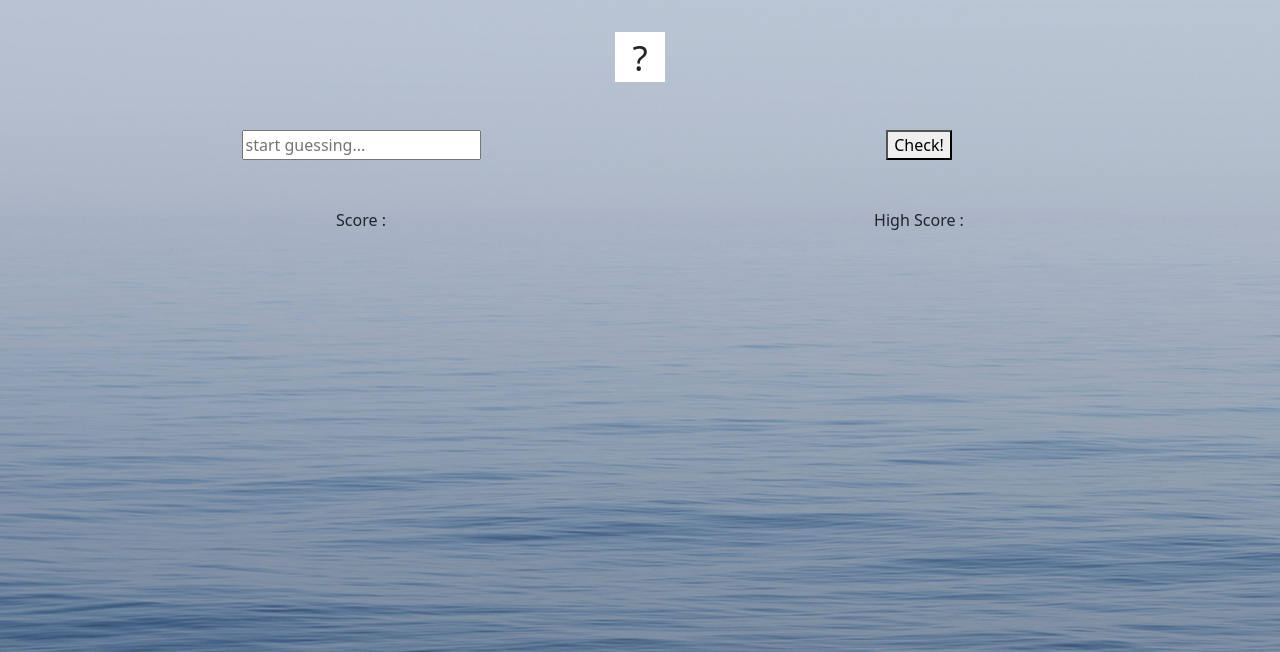
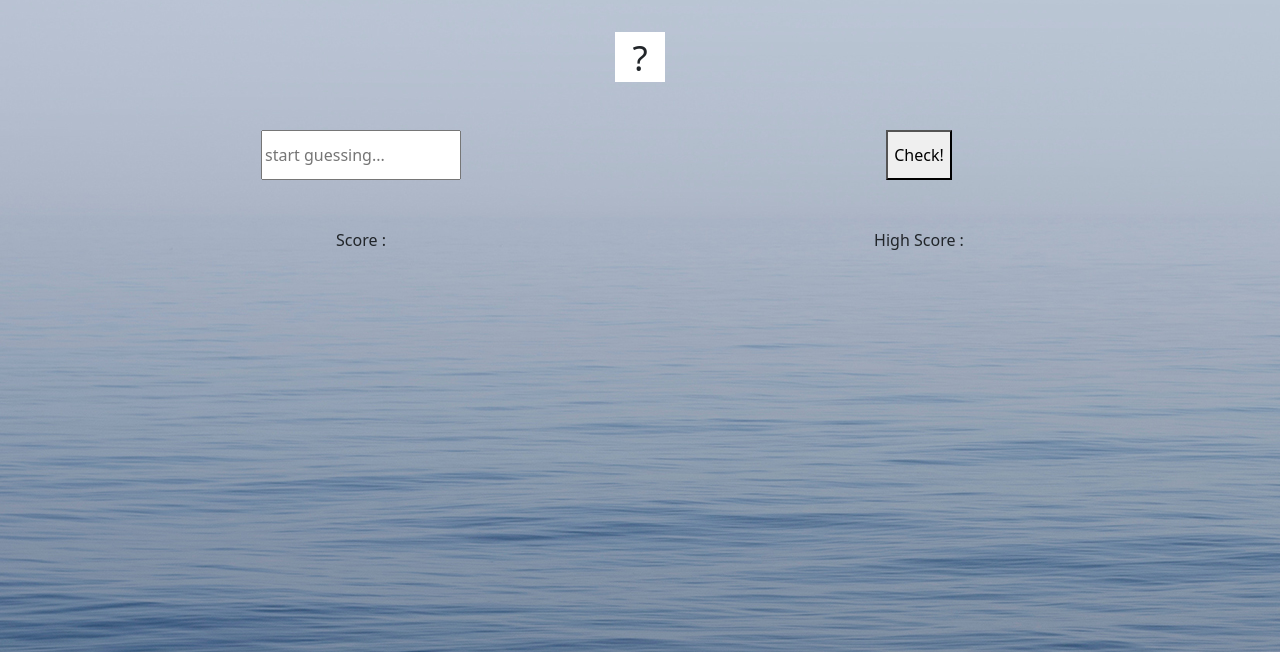
Before and after one commit to Sniknam/guessMyNumber, a plain HTML site: page index.html in a window 1280 px wide. Shown: the part 148-800 px from the top of the page. Drawn offline with Linux system fonts and the light colour scheme.

Commit message:
second day

```diff
--- a/index.html
+++ b/index.html
@@ -22,7 +22,7 @@
      </div>
      <div class="container  mt-5">
       <div class="row">
-        <div class="col d-flex justify-content-center"><input type="number" placeholder="start guessing..."></div>
+        <div class="col d-flex justify-content-center"><input  class ='massage' type="number" placeholder="start guessing..."></div>
         <div class="col  d-flex justify-content-center"><button>Check!</button></div>
       </div>
      </div>
--- a/script.js
+++ b/script.js
@@ -0,0 +1 @@
+let massage = document.querySelector('.massage');
--- a/styles.css
+++ b/styles.css
@@ -14,3 +14,7 @@ body {
     .num{
         font-size: 35px;
     }
+    input{
+        width: 200px;
+        height: 50px;
+    }
```
